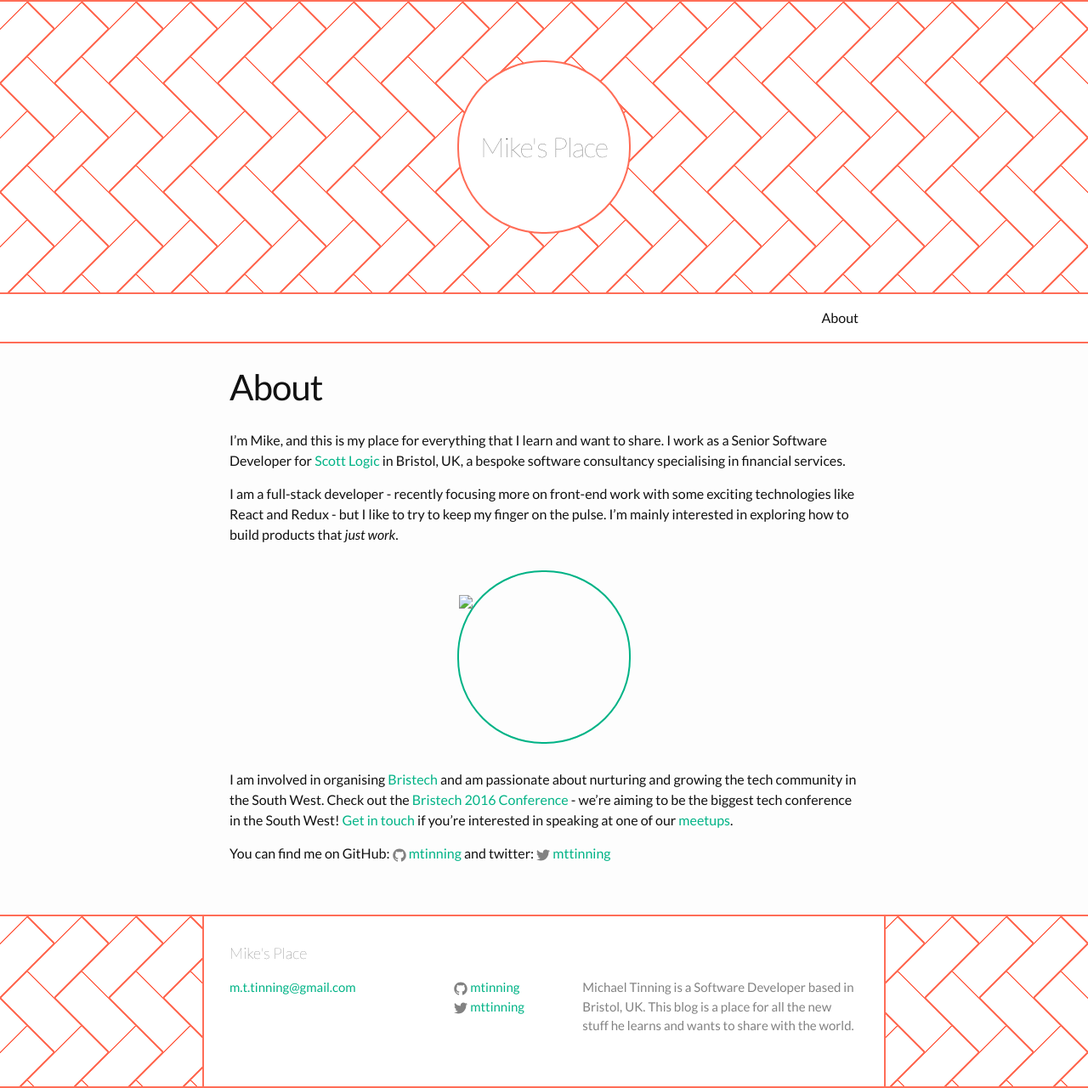
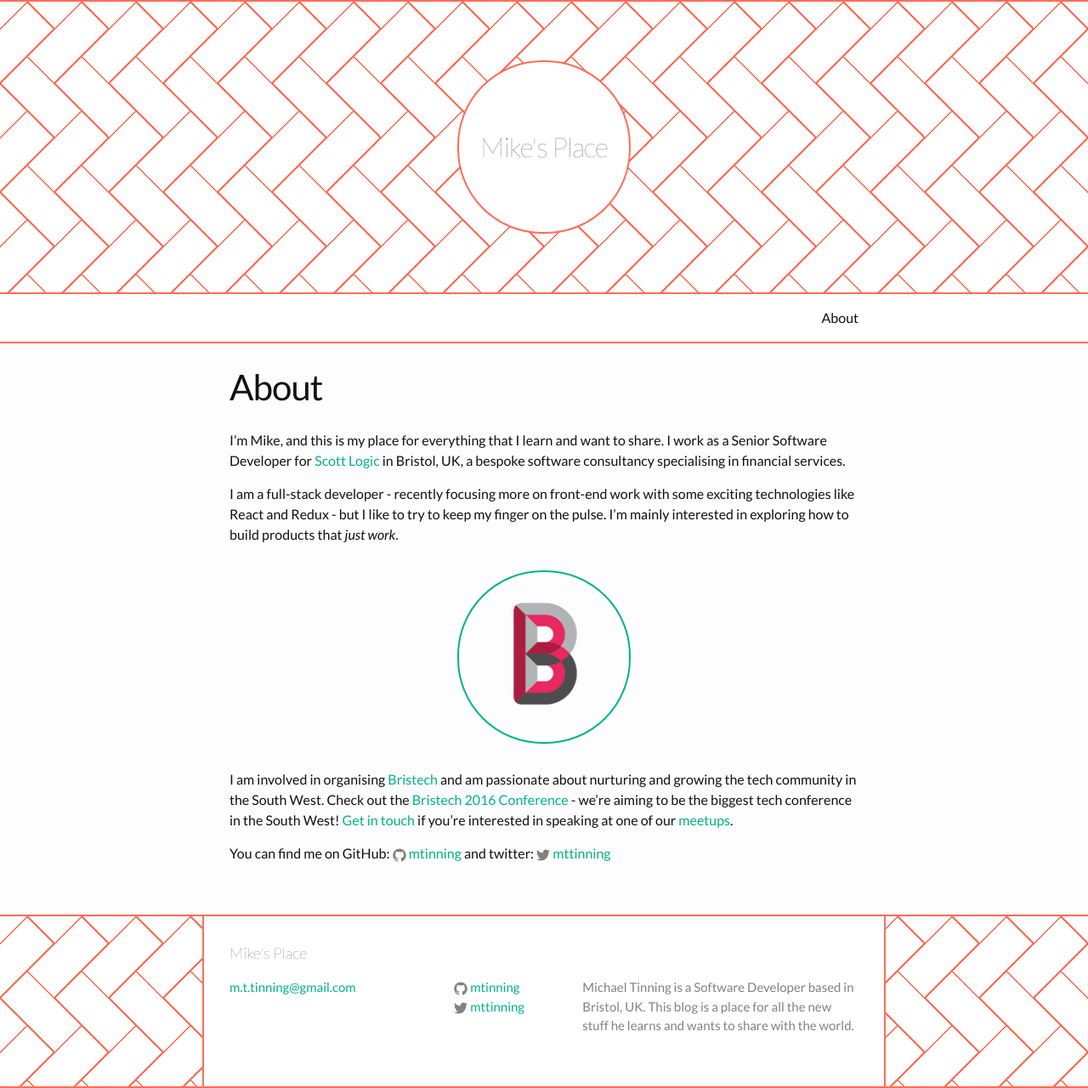
Before and after one commit to mtinning/mtinning.github.io, a Jekyll site: the page built from about.md, in a window 1280 px wide. Shown: the whole page at 85% size. Built offline with Jekyll 4.4.1, drawn with Linux system fonts in a browser that asks for light colours.

Commit message:
Moving bristech logo

```diff
--- a/_includes/bristech-logo.html
+++ b/_includes/bristech-logo.html
@@ -1,3 +1,3 @@
 <div class="image-frame">
-  <a href="http://bris.tech"><img src="/bristech-logo.png"></a>
+  <a href="http://bris.tech"><img src="{{ site.baseurl }}/assets/bristech-logo.png"></a>
 </div>
```
Also changed, not shown: assets/bristech-logo.png (renamed from _includes/bristech-logo.png).
